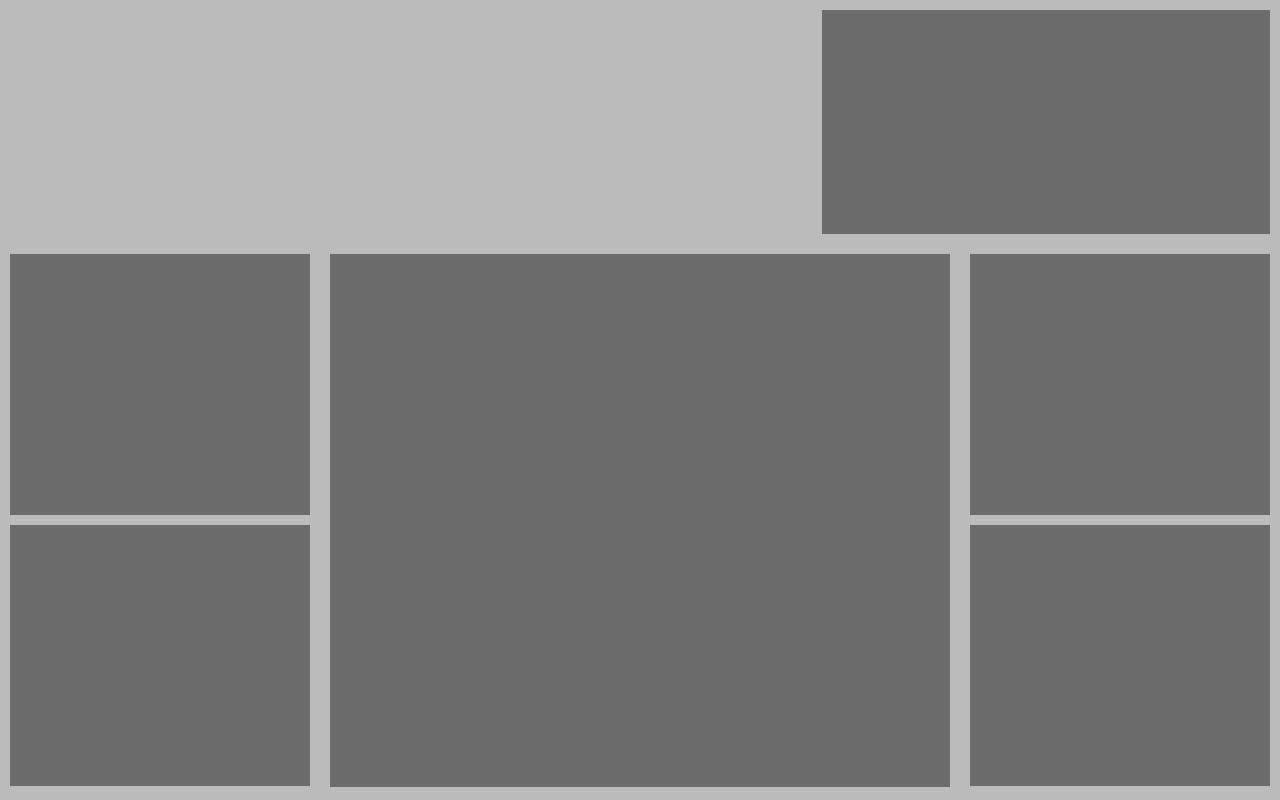
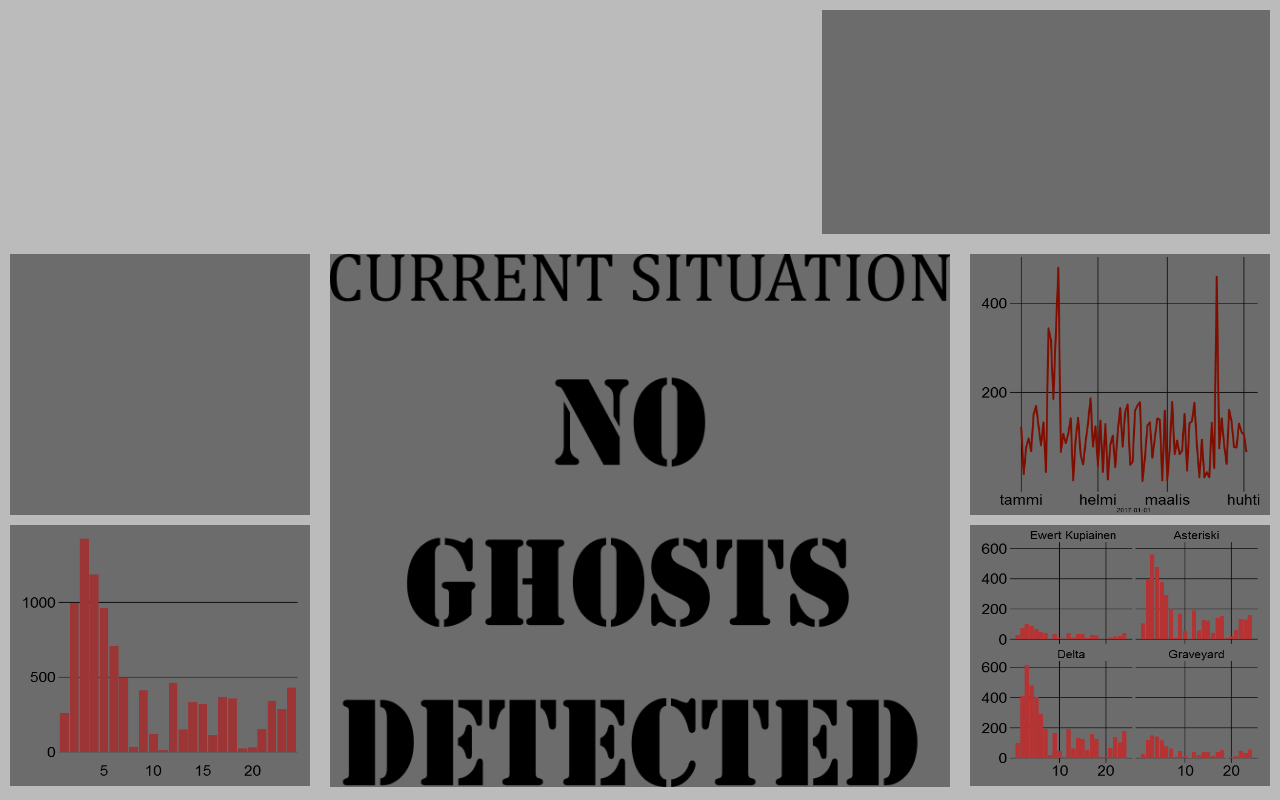
Before and after one commit to KristianRoth/Hackday, a plain HTML site: page ghostDetector.html in a window 1280 px wide. Drawn offline with Linux system fonts and the light colour scheme.

Commit message:
Added plots

```diff
--- a/ghostDetector.html
+++ b/ghostDetector.html
@@ -9,17 +9,26 @@
 	    </div>
         <div id="bottom">
 		    <div id="left">
-			    	<div class="greyBox square" id="leftTop"></div>
-		    		<div class="greyBox square" id="leftBot"></div>
+			    	<div class="greyBox square" id="leftTop">
+			    	</div>
+		    		<div class="greyBox square" id="leftBot">
+		    			<img src="Kuvaajat/barPlot.png" alt="LinePlot" height=100% width=97%/>
+		    		</div>
 		    </div>
 
 		    <div class="" id="center">
-		    		<div class="greyBox" id="centercenter"></div>
+		    		<div class="greyBox" id="centercenter">
+		    			<img src="Kuvaajat/noghoststext.png" alt="LinePlot" height=100% width=100%/>
+		    		</div>
 		    </div>
 
 		    <div id="right">
-		        	<div class="greyBox square" id="rightTop"></div>
-		        	<div class="greyBox square" id="rightBot"></div>
+		        	<div class="greyBox square" id="rightTop">
+			    		<img src="Kuvaajat/linePlot.png" alt="LinePlot" height=100% width=97%/>
+		        	</div>
+		        	<div class="greyBox square" id="rightBot">
+		        		<img src="Kuvaajat/facetPlotKorjattu.png" alt="LinePlot" height=100% width=97%/>
+		        	</div>
 		    </div>
 		</div>
 	</body>
--- a/style.css
+++ b/style.css
@@ -34,6 +34,7 @@ body {
 
 #centercenter {
 	height:98%;
+	object-position: center;
 }
 
 #bottom {
@@ -49,12 +50,9 @@ body {
 	width:50%;
 	height:100%;
 	float: left;
-
 }
 #right {
 	width:25%;
 	height:100%;
 	float:left;
 }
-#leftTop {
-}
```
